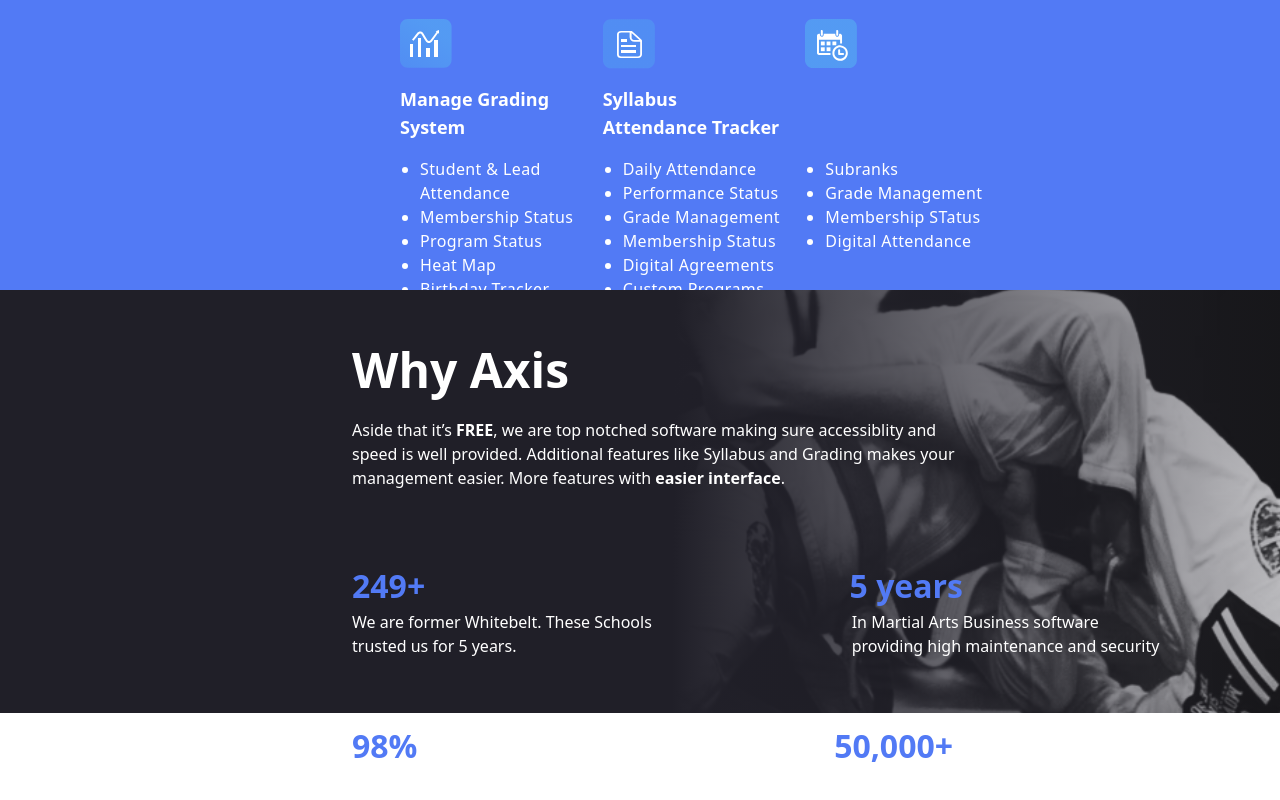
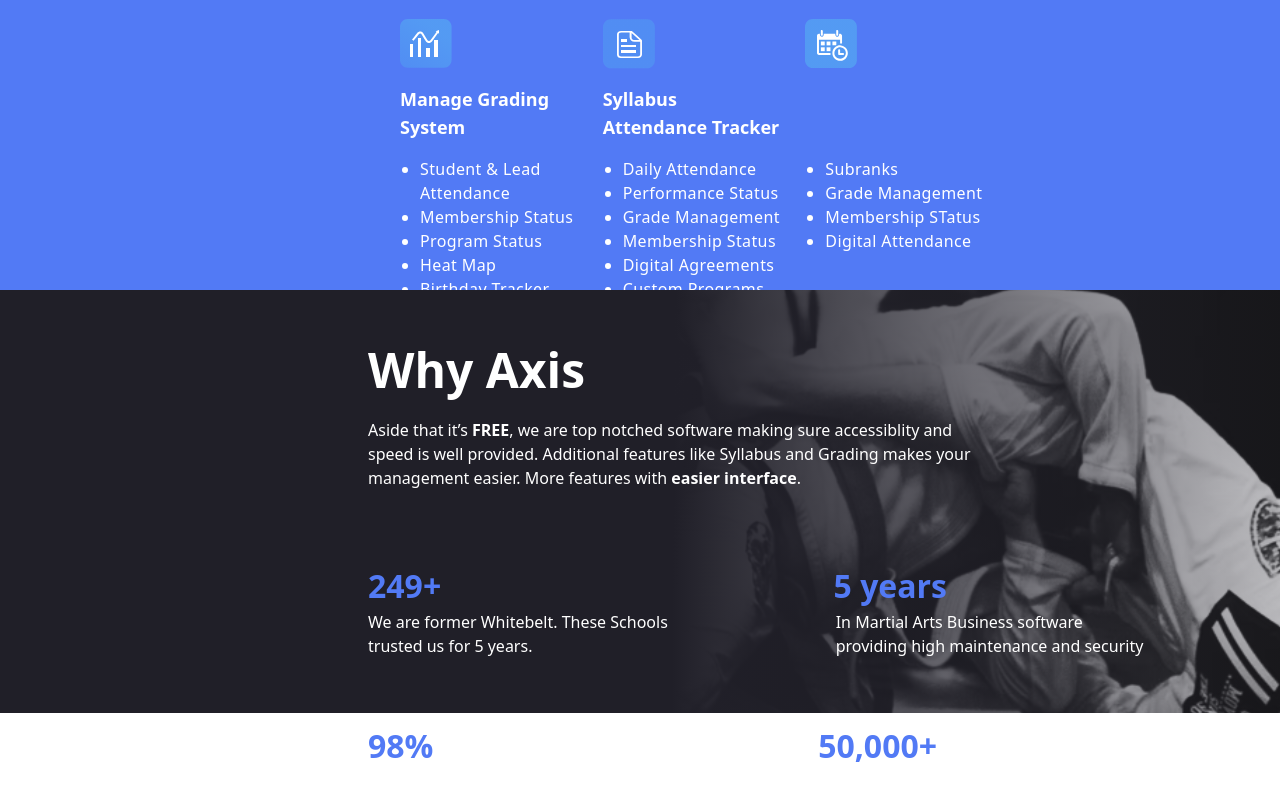
Before and after one commit to mackemyy/vue-tailwind-proj, a Vue app: page / in a window 1280 px wide. Shown: the part 2513-3313 px from the top of the page. Built offline with nearby package versions, Linux system fonts and the light colour scheme; what tailwindcss-font-inter would draw is missing.

Commit message:
Adjust padding in WhyAxis template code

```diff
--- a/src/components/WhyAxis.vue
+++ b/src/components/WhyAxis.vue
@@ -7,30 +7,30 @@
 <template>
     <div class="relative flex">
         <img src="src\assets\bg1.svg" alt="">
-        <div class="absolute pt-11 pl-[22rem] ">
+        <div class="absolute pt-11 pl-[23rem] ">
                 <p class="text-white font-inter font-semibold text-[48px] pb-3">Why Axis</p>
                 <p class=" text-white font-inter text-base font-normal tracking-normal">Aside that it’s <b>FREE</b>, we are top notched software making sure accessiblity and<br/> speed is well provided. Additional features like Syllabus and Grading makes your<br/> management easier. More features with <b>easier interface</b>.</p>
         </div>
-        <div class="absolute pt-[17rem] pl-[22rem] ">
-            <div class="columns-2 gap-[24rem]">
+        <div class="absolute pt-[17rem] pl-[23rem] ">
+            <div class="columns-2 gap-[22rem]">
                 <p class="text-lightBlue font-inter font-semibold text-[32px]">249+</p>
                 <p class="text-lightBlue font-inter font-semibold text-[32px]">5 years</p>
             </div>
         </div>
-        <div class="absolute pt-[19rem] pl-[22rem] ">
-            <div class="columns-2 pt-4 gap-[12rem]">
+        <div class="absolute pt-[19rem] pl-[23rem] ">
+            <div class="columns-2 pt-4 gap-[10rem]">
                 <p class="text-white font-inter font-normal text-[16px]">We are former Whitebelt. These Schools<br/> trusted us for 5 years.</p>
                 <p class="text-white font-inter font-normal text-[16px]">In Martial Arts Business software<br/> providing high maintenance and security</p>
             </div>
         </div>
-        <div class="absolute pt-[27rem] pl-[22rem] ">
-            <div class="columns-2 gap-[22.7rem]">
+        <div class="absolute pt-[27rem] pl-[23rem] ">
+            <div class="columns-2 gap-[20.7rem]">
                 <p class="text-lightBlue font-inter font-semibold text-[32px]">98%</p>
                 <p class="text-lightBlue font-inter font-semibold text-[32px]">50,000+</p>
             </div>
         </div>
-        <div class="absolute pt-[29rem] pl-[22rem] ">
-            <div class="columns-2 pt-4 gap-[11rem]">
+        <div class="absolute pt-[29rem] pl-[23rem] ">
+            <div class="columns-2 pt-4 gap-[9rem]">
                 <p class="text-white font-inter font-normal text-[16px]">Happy users based on our yearly survey.<br/> We are here to even improve our app more.</p>
                 <p class="text-white font-inter font-normal text-[16px]">Students Logged in over the last 5 years.</p>
             </div>
```
